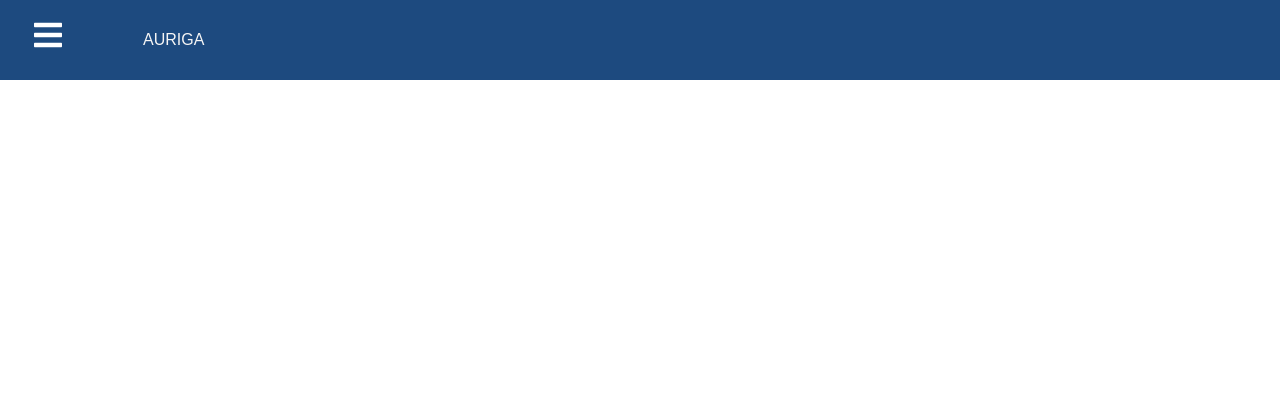
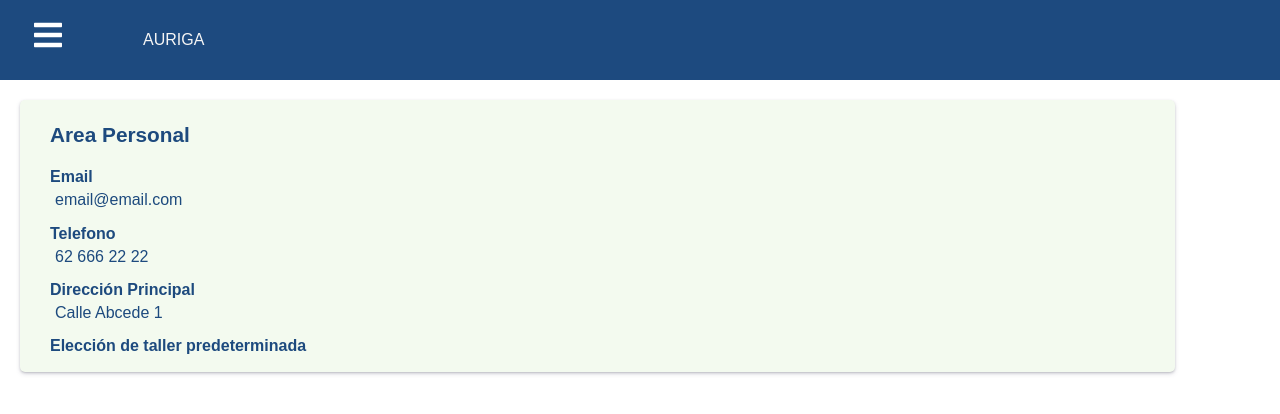
Before and after one commit to Vir89/Auriga, a React (Create React App) app in the folder client/: page /area-personal in a window 1280 px wide. Shown: the top 414 px of the page. Built offline with nearby package versions, Linux system fonts and the light colour scheme.

Commit message:
styling Personal area

```diff
--- a/client/src/components/atoms/DivColumn.js
+++ b/client/src/components/atoms/DivColumn.js
@@ -3,6 +3,8 @@ import styled, {css} from "styled-components";
 const DivColumn= styled.div `
     display: flex;
     flex-direction: column;
+    margin-left:5px;
+    padding:5px;
     ${props=>props.center && css`
         align-items: center;
     `}
--- a/client/src/components/atoms/H3.js
+++ b/client/src/components/atoms/H3.js
@@ -2,6 +2,7 @@ import styled from "styled-components";
 
 const H3 = styled.h3 `
     font-size: 1rem;
+    padding-right:5px;
     font-weight: ${props => props.theme.textWeight.semiBold};
     color:${props => props.theme.colors.primary};
 `
--- a/client/src/components/atoms/P.js
+++ b/client/src/components/atoms/P.js
@@ -2,6 +2,7 @@ import styled from "styled-components";
 
 const P = styled.p `
     font-size: 1rem;
+    padding-left:5px;
     font-weight: ${props => props.theme.textWeight.regular};
     color:${props => props.theme.colors.primary};
 `
--- a/client/src/components/molecules/HeaderContainer.js
+++ b/client/src/components/molecules/HeaderContainer.js
@@ -12,6 +12,7 @@ export const HeaderContainer = () => {
     return (
         <DivColumn center>
             <DivImg>
+            {/* https://static.wixstatic.com/media/d66462_7613e4ce7946499f8a9301f53af980fb~mv2.png/v1/fill/w_1157,h_665,al_c/d66462_7613e4ce7946499f8a9301f53af980fb~mv2.png */}
                 <Img src="https://images.motorflash.com/filter?path=https%3A%2F%2Ffotos.estaticosmf.com%2Ffotos_jato%2Fimagenes%2FMarca_Modelo_Carroceria_Pintura%2Fg%2FRENAULT_MEGANE_HA_QPA%24QNC_F.png&size=700" />
             </DivImg>
             <H2>{textData.HomeProfileInfo[0].carModel}</H2>
--- /dev/null
+++ b/client/src/components/organisms/PersonalBodyContainer.js
@@ -0,0 +1,38 @@
+import React from 'react'
+import DivColumn from '../atoms/DivColumn'
+import DivRow from '../atoms/DivRow'
+import H2 from '../atoms/H2'
+import H3 from '../atoms/H3'
+import P from '../atoms/P'
+
+export const PersonalBodyContainer = () => {
+    return (
+        <DivColumn>
+            <DivRow><H2>Area Personal</H2></DivRow>
+
+            <DivColumn >
+                <H3>Email</H3>
+                <P>email@email.com</P>
+            </DivColumn>
+
+            <DivColumn >
+                <H3>Telefono</H3>
+                < P>62 666 22 22</P>
+            </DivColumn>
+
+            <DivColumn >
+                <H3>Dirección Principal</H3>
+                <P>Calle Abcede 1</P>
+            </DivColumn>
+
+            <DivColumn >
+                <H3>Elección de taller predeterminada</H3>
+
+            </DivColumn>
+
+
+
+
+        </DivColumn>
+    )
+}
--- a/client/src/components/pages/Personal.js
+++ b/client/src/components/pages/Personal.js
@@ -1,9 +1,16 @@
 import React from 'react'
+import MainContainer from '../atoms/MainContainer'
+import PageContainer from '../atoms/PageContainer'
+import { PersonalBodyContainer } from '../organisms/PersonalBodyContainer'
 
 export const Personal = () => {
     return (
-        <div>
+        <PageContainer>
+            <MainContainer>
+                <PersonalBodyContainer/>
 
-        </div>
+            </MainContainer>
+
+        </PageContainer>
     )
 }
```
Also changed, not shown: client/src/components/molecules/MainArticle.js (deleted).
